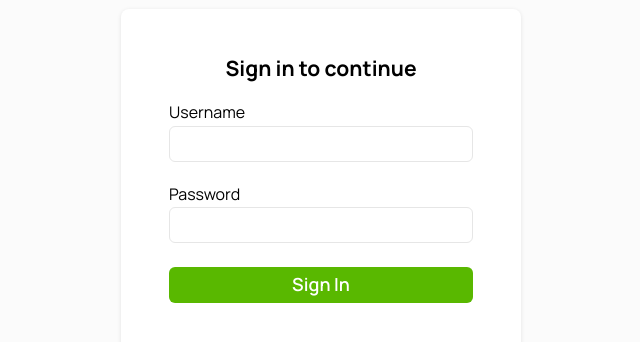
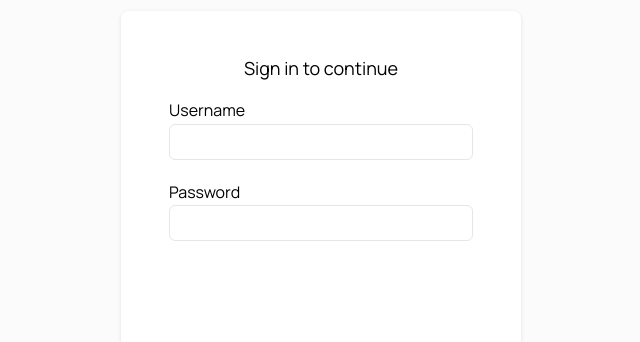
Before and after one commit to ScaffoldMC/ScaffoldMC, a Next.js app in the folder apps/web/: page /login in a window 1280 px wide. Shown: the part 220-562 px from the top of the page, without its empty margins (319-959 px from the left). Built offline with nearby package versions, Linux system fonts and the light colour scheme; no server answers.

Commit message:
Configure tailwind

```diff
--- a/apps/web/app/globals.css
+++ b/apps/web/app/globals.css
@@ -1,7 +1,12 @@
+@import "tailwindcss";
+
+@theme {
+	--color-primary: #59b800;
+}
+
 /*============================= Global Variables =============================*/
 
 :root {
-	--color-primary: #59b800;
 	--color-primary-background: #59b80010;
 	--color-secondary: #f1f1f1;
 	--color-foreground: #ffffff;
```
